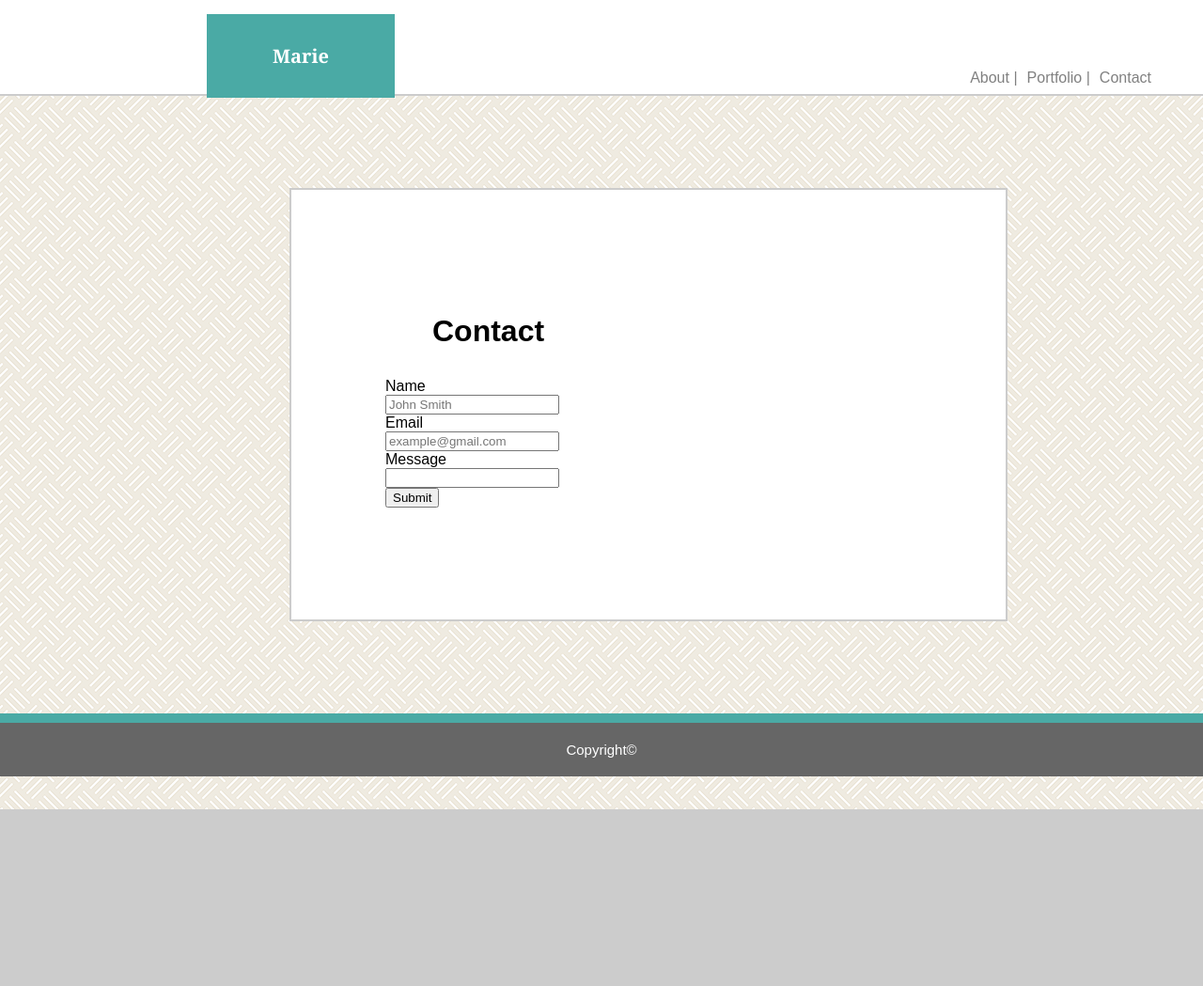
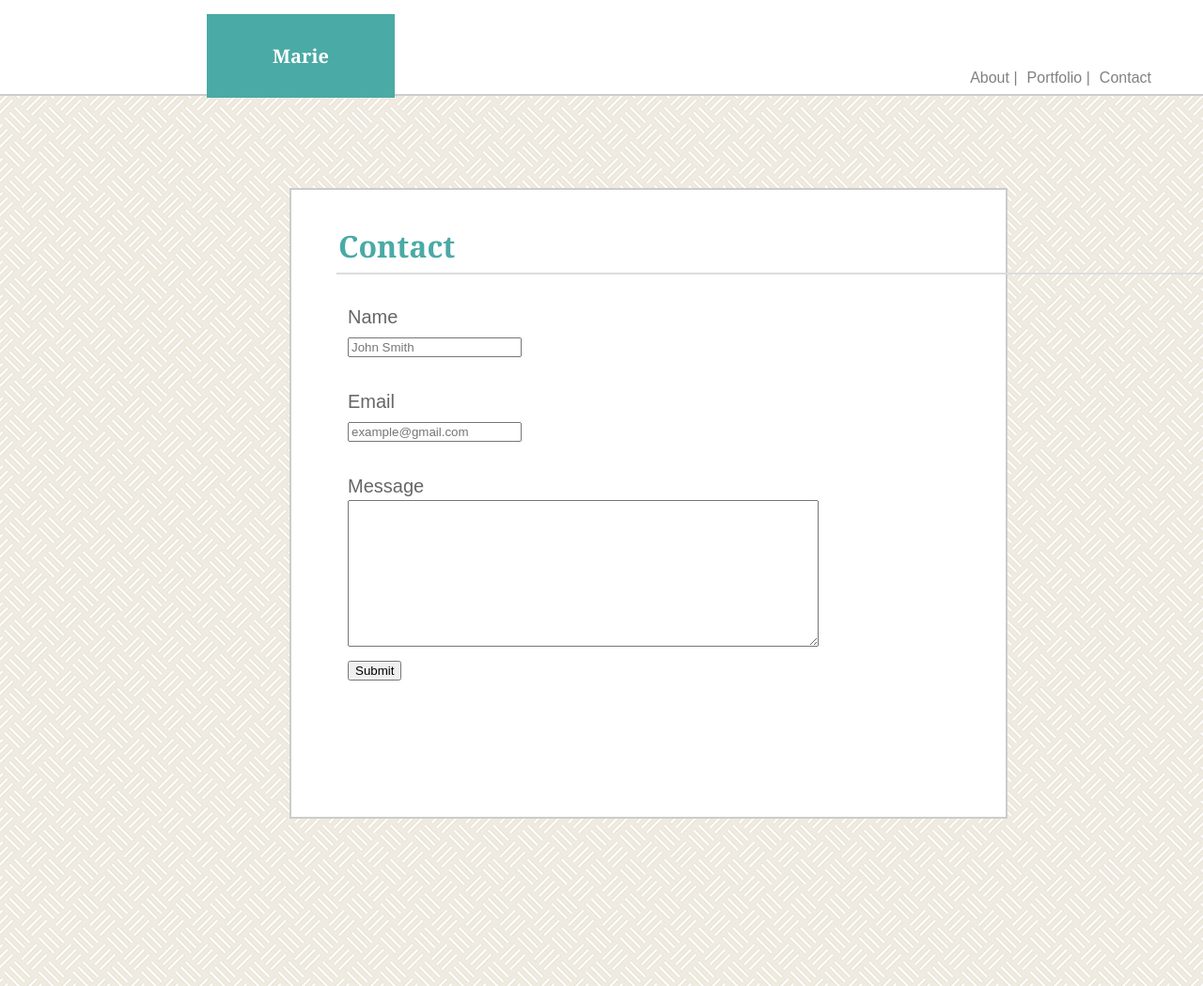
Before and after one commit to marie1881/Basic-Portfolio, a plain HTML site: page contact.html in a window 1280 px wide. Shown: the top 1049 px of the page at 94% size. Before the commit the page ends 861 px from the top, so only its background shows below. Drawn offline with Linux system fonts and the light colour scheme.

Commit message:
initial site files

```diff
--- a/assets/css/contact.css
+++ b/assets/css/contact.css
@@ -9,21 +9,36 @@ body {
 }
 
 h1 {
-    margin-left: -90px;
-    line-height: 0px;
-    margin: 30px;
-        padding: 20px;
+
+    color: #4aaaa5;
+        margin: 20px 300px;
+        position: absolute;
+        font-family: Georgia, 'Times New Roman', Times, serif;
+        margin-bottom: 50px;
+        padding: 20px 20px 20px 20px;
         line-height: -500px;
+        left: 40px;
 }
 
+hr {
+    float: left;
+    line-height: 80px;
+    position: absolute;
+    margin: 90px 350px;
+}
+
+
 .content {
+    line-height: 30px;
     clear: both;
     background-color: #ffffff;
     margin: 200px;
-    padding: 100px;
+    padding: 120px 60px;
     margin-left: 300px;
     border:2px solid;
     border-color: #cccccc;
+    font-size: 20px;
+    color: #666666;
 
 }
 
@@ -105,7 +120,7 @@ nav {
         right: 0;
 
         clear: both;
-        margin-top: 200px;
+        margin-top: 300px;
         border-top: 10px solid;
         border-color: #4aaaa5;
 }
--- a/assets/css/portfolio.css
+++ b/assets/css/portfolio.css
@@ -3,7 +3,7 @@
 }
 
 body {
-    font-family: Arial, Helvetica, sans-serif;
+    font-family: Georgia, 'Times New Roman', Times, serif;
     background-color: #cccccc;
     background-image: url(../images/floor-tile.png)
 }
@@ -27,8 +27,12 @@ header {
 .content {
     background-size: cover;
     display: inline-block;
-    margin: 150px 100px;
+    margin: 120px 260px;
     padding: 100px 100px;
+    border-image: 70px;
+    line-height: 90px;
+    left: 60px;
+
 }
 
 
--- a/contact.html
+++ b/contact.html
@@ -32,24 +32,23 @@
                     Your Name </div>
                 </aside>
             </section>
+             <h1>Contact</h1>
+             <hr color="#dddddd" width="930px" size="3">
         <div class="content">
 
+
         <div class="contact-form">
-            <h1>Contact</h1>
-
-                <div class="text">
+           <div class="text">
                 <label>Name</label><br>
-                <input type="text" name="" value="" placeholder="John Smith"><br>
+                <input type="text" name="" value="" placeholder="John Smith"><br><br>
 
                 <div class="contact-form">
                         <div class="text">
                             <label>Email</label><br>
-                            <input type="text" name="" value="" placeholder="example@gmail.com"><br>
-
+                            <input type="text" name="" value="" placeholder="example@gmail.com"><br><br>
+                <label>Message</label><br><textarea name="" id="" cols="60" rows="10" placeholder=""></textarea>
                             <div class="Message">
                                 <div class="text">
-                                <label>Message</label><br>
-                                <input type="text" name="" value="" placeholder=""><br>
 
 <input type="submit" value="Submit">
         </div>
```
Also changed, not shown: portfolio.html (+7 -5 lines).
